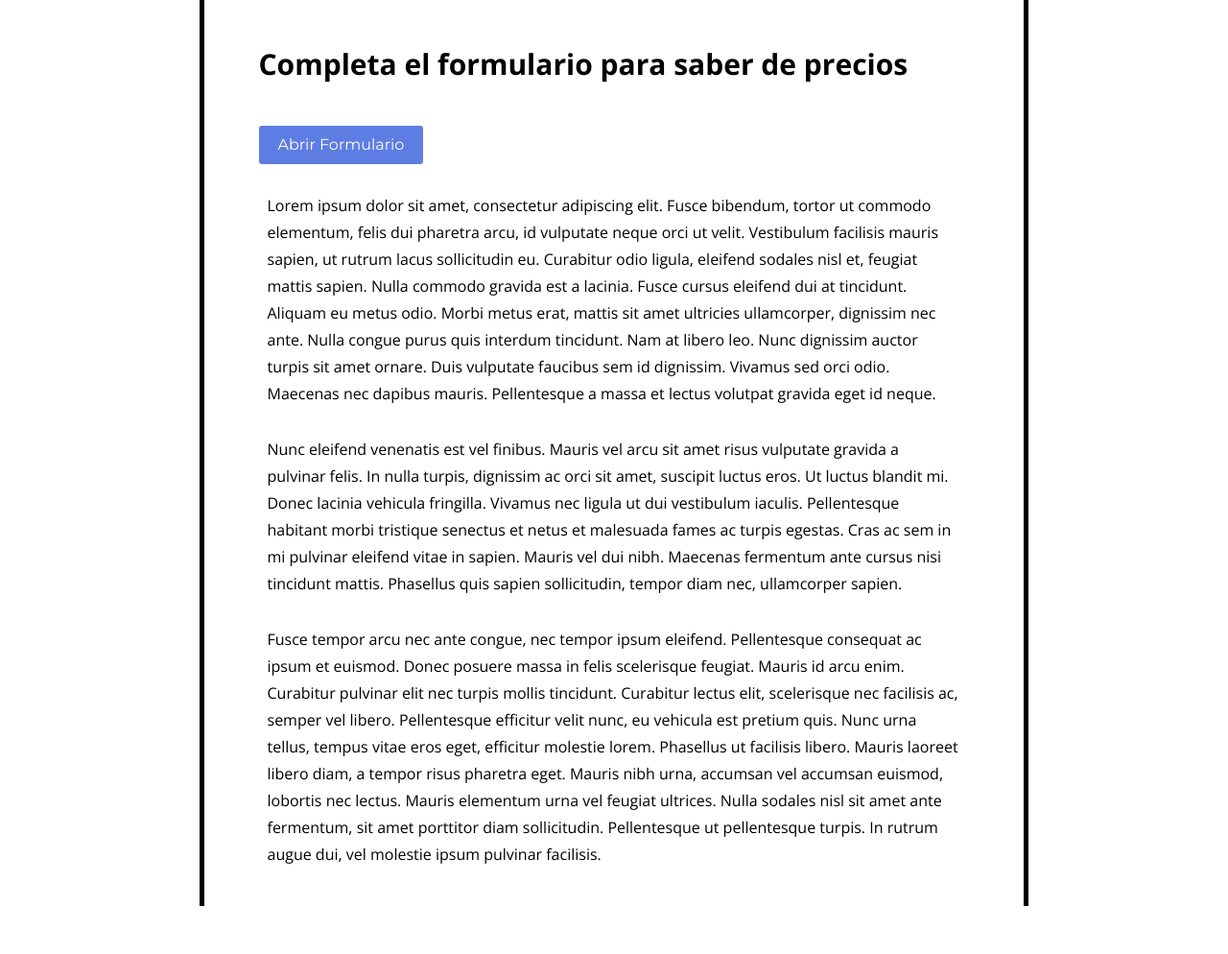
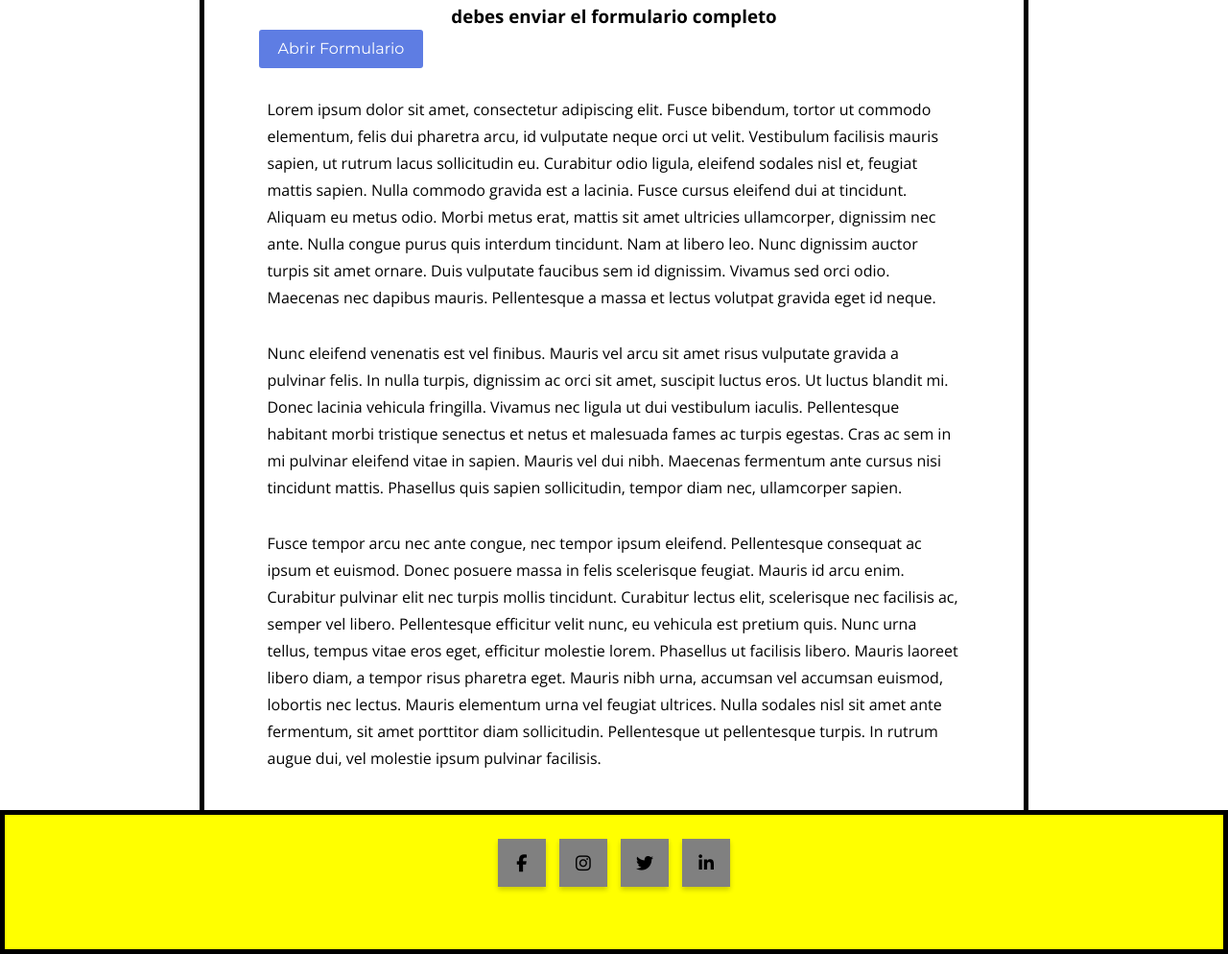
Before and after one commit to JulitoA/Introduccion-FrontEnd, a plain HTML site: page index2.html in a window 1280 px wide. Shown: the part 4903-5897 px from the top of the page at 96% size. Before the commit the page ends 5847 px from the top, so only its background shows below. Drawn offline with nearby package versions, Linux system fonts and the light colour scheme.

Commit message:
agregando foto al encabezado y diseñando el footer con link a las redes sociales

```diff
--- a/CSS/estilo2.css
+++ b/CSS/estilo2.css
@@ -97,11 +97,62 @@ grid-template-columns: 1fr 4fr 1fr;
 .titulo h3 {
     text-align: center;
 }
+.footer {
+	border: black solid 5px;
+	height: 150px;
+	background-color: yellow;
+}
 
-.pie-de-pagina {
-background-color: black;
-max-height: max-content;
+.redes {
+	display: flex;
+	justify-content: center;
+	margin-top: 25px;
 }
+
+.redes ul li {
+	display: inline-block;
+	margin: 0 5px;
+	width: 50px;
+	height: 50px;
+	text-align: center;
+}
+ .redes ul li a{
+	font-size: 18px;
+	padding: 0 10px;
+	background: gray;
+	color: antiquewhite;
+	line-height: 50px;
+	box-shadow: 0 3px 5px 0px rgba(0, 0, 0, .2);
+	transition: 02s;
+	display: block;
+
+ }
+
+ .redes ul:hover a{
+	filter: blur(2px);
+ }
+
+ .redes ul li a:hover {
+	transform: translateY(-3px) scale(1.05);
+	box-shadow: 0 5px 5px 0px rgba(0, 0, 0, .4);
+	filter: none;
+ }
+
+ .redes ul li .facebook:hover {
+	background-color: #3b5998;
+ }
+
+ .redes ul li .instagram:hover {
+	background-color: #e4405f;
+ }
+
+ .redes ul li .twitter:hover{
+	background-color: #55acee;
+ }
+
+ .redes ul li .linkedin:hover {
+	background-color: #007785;
+ }
 
 /* uso este metodo para que los titulos no vayan por debajo del navegador en vez de usar el
 scroll-margin-top*/
--- a/index2.html
+++ b/index2.html
@@ -1,5 +1,5 @@
 <!DOCTYPE html>
-<html lang="en">
+<html lang="es">
 <head>
     <meta charset="UTF-8">
     <meta http-equiv="X-UA-Compatible" content="IE=edge">
@@ -7,9 +7,9 @@
     <link rel="stylesheet" href="https://use.fontawesome.com/releases/v5.5.0/css/all.css">
     <link rel="stylesheet" href="https://fonts.googleapis.com/css2?family=Open+Sans:wght@400;700&display=swap">
     <link rel="stylesheet" href="https://fonts.googleapis.com/css?family=Montserrat:300,400,600|Open+Sans" rel="stylesheet">
+    <script src="https://kit.fontawesome.com/a17fb85c57.js" crossorigin="anonymous"></script>
     <link rel="stylesheet" href="CSS/estilo2.css">
     <title>Document</title>
-
 </head>
 <body>
     <nav class="navegador">
@@ -80,10 +80,10 @@
                 <p>But I must explain to you how all this mistaken idea of denouncing pleasure and praising pain was born and I will give you a complete account of the system, and expound the actual teachings of the great explorer of the truth, the master-builder of human happiness. No one rejects, dislikes, or avoids pleasure itself, because it is pleasure, but because those who do not know how to pursue pleasure rationally encounter consequences that are extremely painful. Nor again is there anyone who loves or pursues or desires to obtain pain of itself, because it is pain, but because occasionally circumstances occur in which toil and pain can procure him some great pleasure. To take a trivial example, which of us ever undertakes laborious physical exercise, except to obtain some advantage from it? But who has any right to find fault with a man who chooses to enjoy a pleasure that has no annoying consequences, or one who avoids a pain that produces no resultant pleasure?</p>
             </section>
             <section class="titulo">
-                <h3 id="pre"> Presupuestos</h3>
+                <h3 id="pre"> Por presupuestos</h3>
                 <div class="contenedor">
                     <article>
-                        <h1>Completa el formulario para saber de precios</h1>
+                        <h3>debes enviar el formulario completo</h3>
                         <button id="btn-abrir-popup" class="btn-abrir-popup">Abrir Formulario</button>
                         <p>
                             Lorem ipsum dolor sit amet, consectetur adipiscing elit. Fusce bibendum, tortor ut commodo elementum, felis dui pharetra arcu, id vulputate neque orci ut velit. Vestibulum facilisis mauris sapien, ut rutrum lacus sollicitudin eu. Curabitur odio ligula, eleifend sodales nisl et, feugiat mattis sapien. Nulla commodo gravida est a lacinia. Fusce cursus eleifend dui at tincidunt. Aliquam eu metus odio. Morbi metus erat, mattis sit amet ultricies ullamcorper, dignissim nec ante. Nulla congue purus quis interdum tincidunt. Nam at libero leo. Nunc dignissim auctor turpis sit amet ornare. Duis vulputate faucibus sem id dignissim. Vivamus sed orci odio. Maecenas nec dapibus mauris. Pellentesque a massa et lectus volutpat gravida eget id neque.
@@ -98,7 +98,7 @@
                     <div class="overlay" id="overlay">
                         <div class="popup" id="popup">
                             <a href="#" id="btn-cerrar-popup" class="btn-cerrar-popup"><i class="fas fa-times"></i></a>
-                            <h3>CONTACTO</h3>
+                            <h3>ESTAS DE SUERTE!!!</h3>
                             <h4>al enviar tus datos ya obtienes un descuento.</h4>
                             <form action="" method="post">
                                 <div class="contenedor-inputs">
@@ -116,7 +116,15 @@
     </main>
 
     <script src="/JS/java.js"></script>
-    <footer class="pie">
+    <footer class="footer">
+        <div class="redes">
+            <ul>
+                <li><a href="a" class="facebook"><i class="fa-brands fa-facebook-f"></i></a></li>
+                <li><a href="a" class="instagram"><i class="fa-brands fa-instagram"></i></a></li>
+                <li><a href="a" class="twitter"><i class="fa-brands fa-twitter"></i></a></li>
+                <li><a href="a" class="linkedin"><i class="fa-brands fa-linkedin-in"></i></a></li>
+            </ul>
+        </div>
     </footer>
 </body>
 </html>
```
